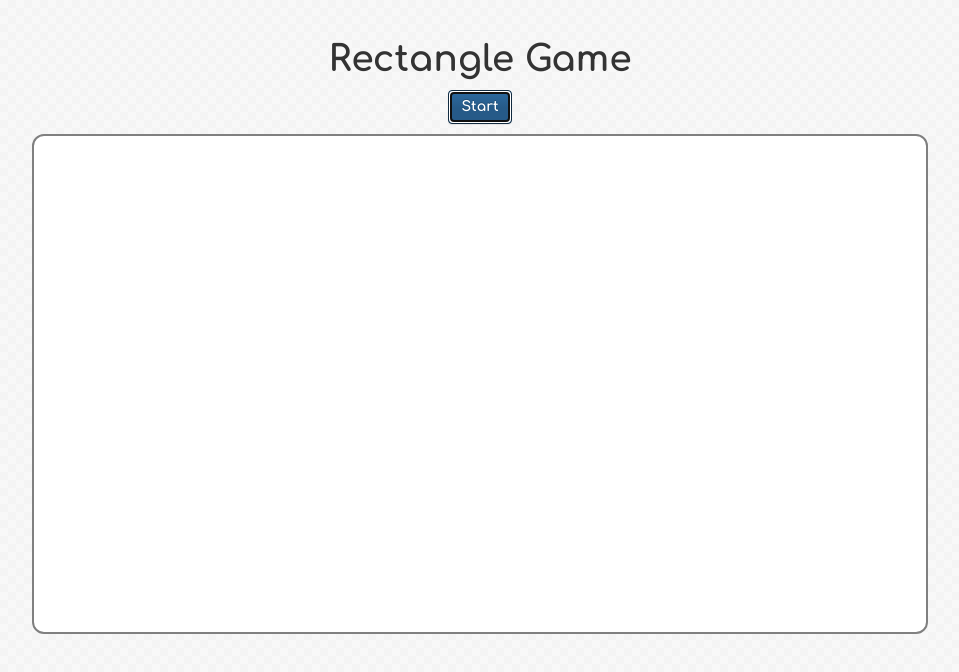
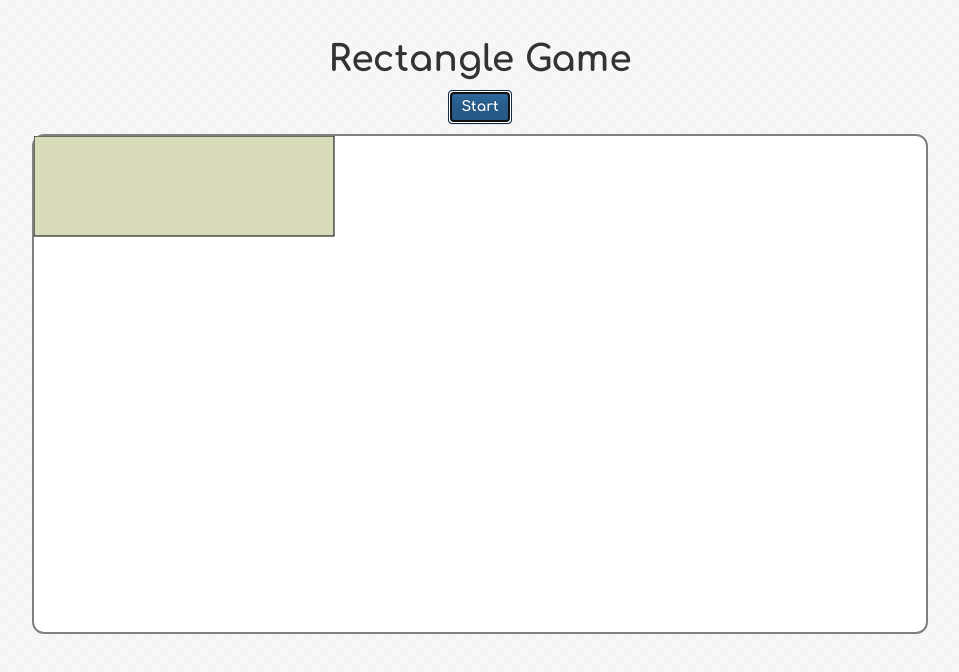
Before and after one commit to vinceroti/rectangle-app, a React (Create React App) app: page / in a window 1280 px wide. Both pictures are taken after a click on the button "Start". Shown: the top 672 px of the page, without its empty margins (160-1119 px from the left). Built offline with nearby package versions, Linux system fonts and the light colour scheme.

Commit message:
button adds rectangles with random color

```diff
--- a/src/components/App.js
+++ b/src/components/App.js
@@ -1,11 +1,12 @@
 import React, { Component } from 'react';
-import '../styles/App.css';
 import { Button } from 'react-bootstrap';
+import Rectangle from './rectangle';
 
 const styles = {
   head: {
     marginTop: 40,
-    textAlign: 'center'
+    textAlign: 'center',
+    fontWeight: 'bold'
   },
   game: {
     margin: '0 auto',
@@ -23,18 +24,37 @@ const styles = {
 };
 
 class App extends Component {
+  constructor(props) {
+    super(props);
+
+    this.state = { rectList: []};
+    this._addRect = this._addRect.bind(this);
+  }
+
+  _addRect() {
+    let randColor = () => {
+      let randNum = () => { return Math.floor(Math.random() * 256); } ;
+      return `rgb(${randNum()},${randNum()},${randNum()})`;
+    };
+
+    const rectList = this.state.rectList;
+
+    this.setState({
+      rectList: rectList.concat(<Rectangle key={rectList.length + 1} customColor={randColor()}/>)
+    });
+  }
 
   render() {
     return (
-    <div className="App">
-      <h1 style={styles.head}> Rectangle Game </h1>
-      <div style={styles.buttons}>
-        <Button bsStyle="primary">Start</Button>
+      <div>
+        <h1 style={styles.head}> Rectangle Game </h1>
+        <div style={styles.buttons}>
+          <Button onClick={this._addRect} bsStyle="primary">Start</Button>
+        </div>
+        <div style={styles.game} id="board">
+          {this.state.rectList}
+        </div>
       </div>
-      <div style={styles.game}>
-
-      </div>
-    </div>
     );
   }
 }
--- /dev/null
+++ b/src/components/rectangle.js
@@ -0,0 +1,19 @@
+import React, { Component } from 'react';
+
+
+class Rectangle extends Component {
+
+  render() {
+    const style = {
+      fill: this.props.customColor ? this.props.customColor : 'rgb(0,0,255)',
+      strokeWidth:1,
+      stroke: 'rgb(0,0,0)',
+    };
+    return (
+      <svg width="400" height="110">
+        <rect width="300" height="100" style={style} />
+      </svg>
+    );
+  }
+}
+export default Rectangle;
--- a/src/styles/App.css
+++ /dev/null
@@ -1,3 +0,0 @@
-.App {
-
-}
```
